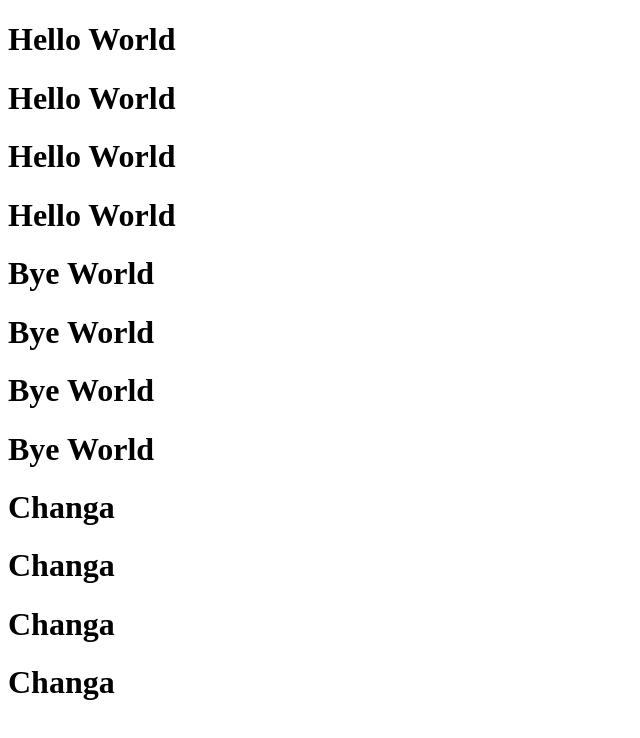
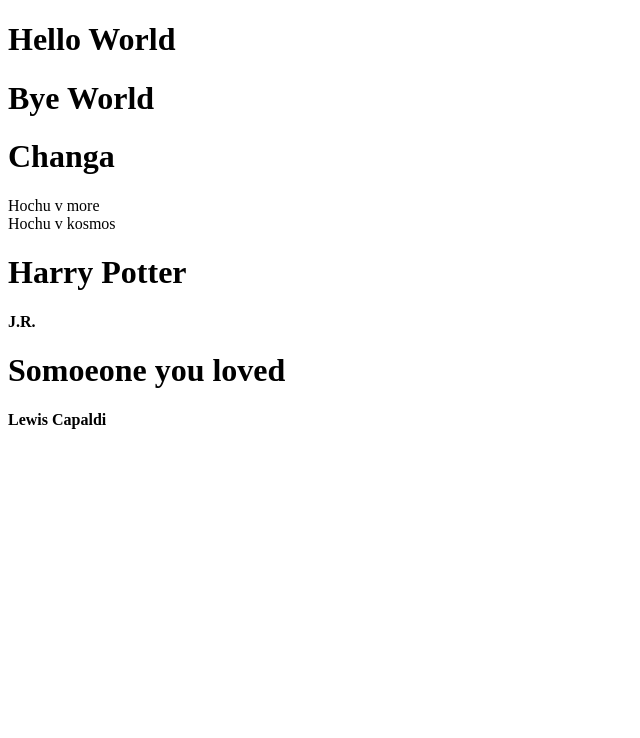
Before and after one commit to EmirlanDogdurbaev/my-first-app, a React (Create React App) app: page / in a window 1280 px wide. Shown: the top 738 px of the page, without its empty margins (0-640 px from the left). Built offline with nearby package versions, Linux system fonts and the light colour scheme.

Commit message:
class-work cpmponents

```diff
--- a/src/App.js
+++ b/src/App.js
@@ -2,16 +2,22 @@
 import HelloWorld from "./components/HelloWorld";
 import ByeWorld from "./components/ByeWorld";
 import Chunga from "./components/Chunga";
+import Hochu from './components/Hochu';
+import Books from './components/Books';
+import Song from './components/Song';
+
+
 
 function App() {
   return (
     <div className="App">
       <HelloWorld />
-      <HelloWorld />
-      <HelloWorld />
-      <HelloWorld />
-      <ByeWorld/>      <ByeWorld />      <ByeWorld />      <ByeWorld/>
-      <Chunga />      <Chunga />      <Chunga />      <Chunga />
+      <ByeWorld/>
+      <Chunga />
+      <Hochu v = "more" />
+      <Hochu v = "kosmos" />
+      <Books name = "Harry Potter" author = "J.R." />
+      <Song name = "Somoeone you loved" artist = "Lewis Capaldi" />
     </div>
   );
 }
--- /dev/null
+++ b/src/components/Books.js
@@ -0,0 +1,9 @@
+function Books(props) {
+    return (
+    <div>
+        <h1>{props.name}</h1>
+        <strong>{props.author}</strong>
+    </div>
+    )}
+
+export default Books;
--- /dev/null
+++ b/src/components/Hochu.js
@@ -0,0 +1,5 @@
+function Hochu(props) {
+   return <div>Hochu v {props.v}</div>
+}
+
+export default Hochu;
--- /dev/null
+++ b/src/components/Song.js
@@ -0,0 +1,9 @@
+function Song(props) {
+    return (
+    <div>
+        <h1>{props.name}</h1>
+        <strong>{props.artist}</strong>
+    </div>
+    )}
+
+export default Song;
```
